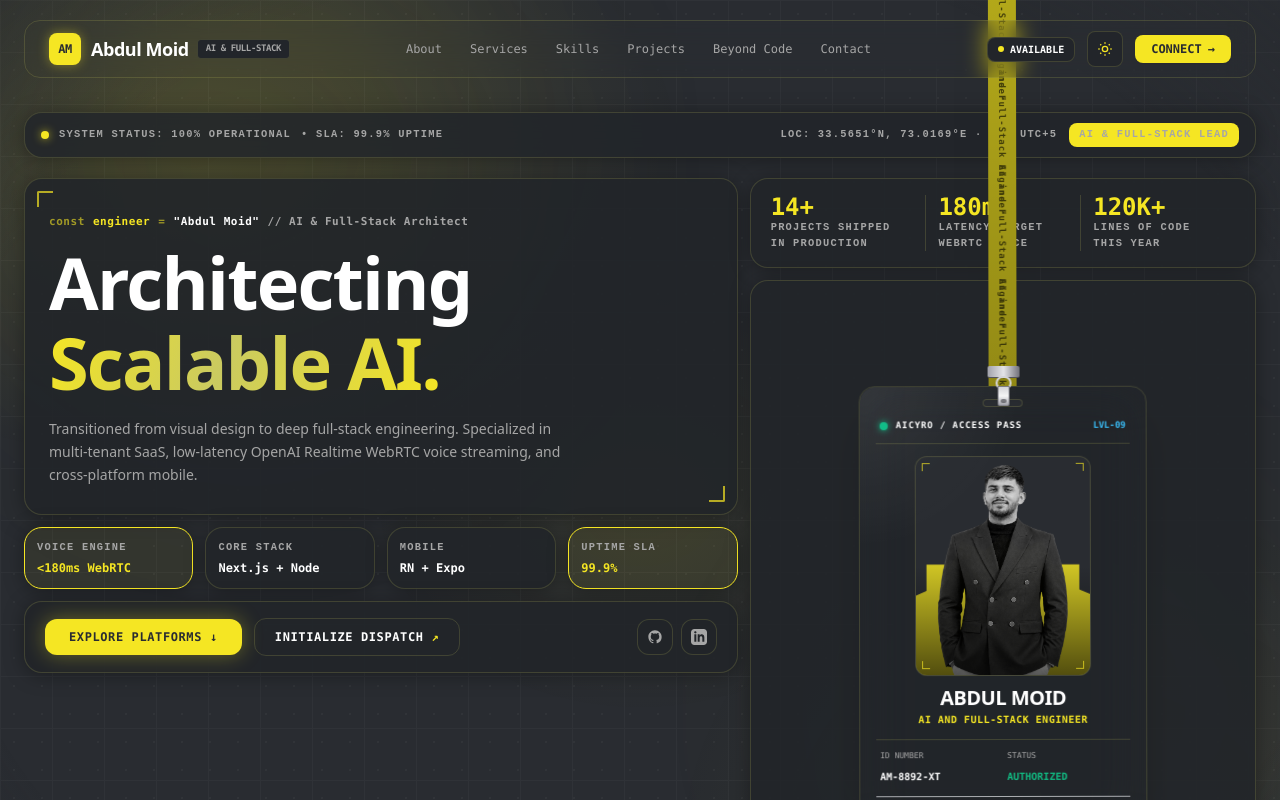
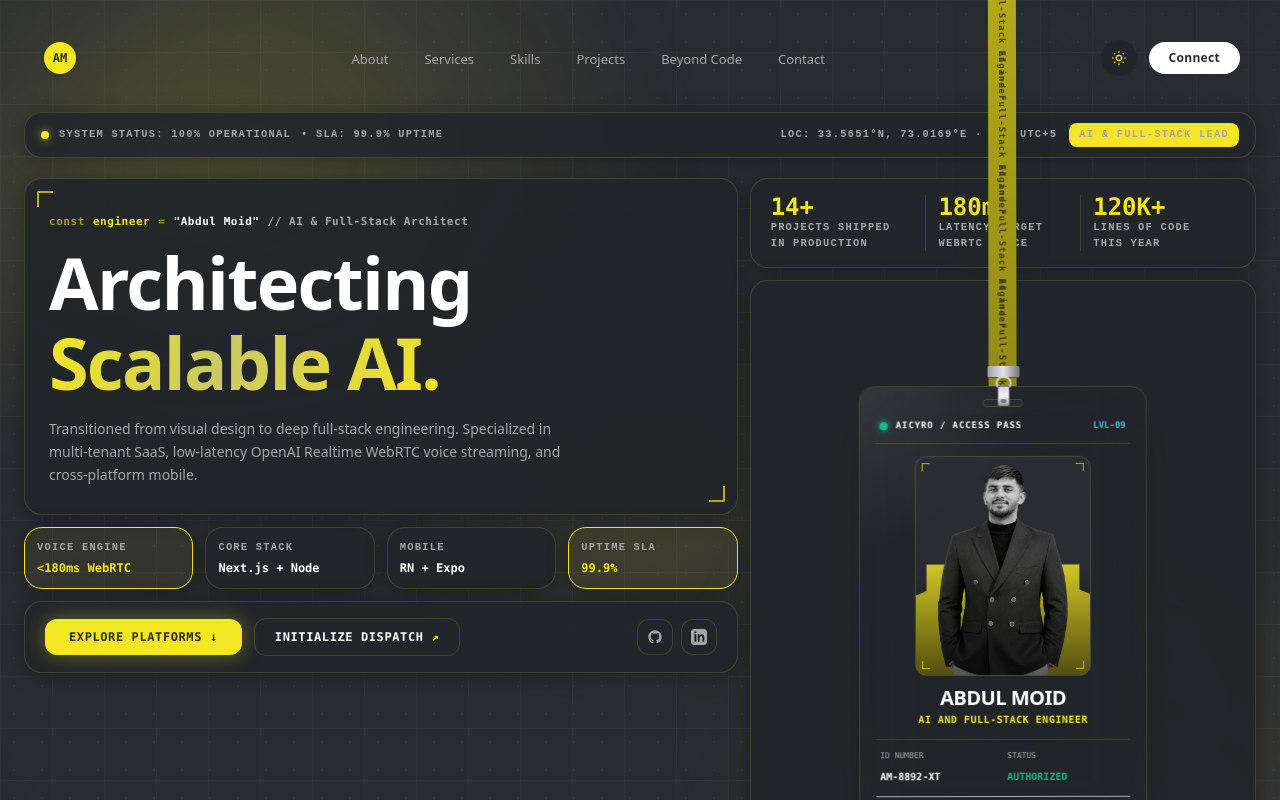
Before and after one commit to abdulmoiddd/Portfolio-Website, a Next.js app: page / in a window 1280 px wide. Shown: the top 800 px of the page. Built offline with nearby package versions, Linux system fonts and the light colour scheme.

Commit message:
feat(navbar): refine morphing pill on scroll, high-contrast cta, and mobile menu transitions

```diff
--- a/src/components/Essential/Navbar.jsx
+++ b/src/components/Essential/Navbar.jsx
@@ -12,6 +12,8 @@ export default function Navbar() {
   useEffect(() => {
     const handleScroll = () => {
       setIsScrolled(window.scrollY > 20);
+      // Optional: Close mobile menu when scrolling for a cleaner experience
+      if (window.scrollY > 20) setIsMobileMenuOpen(false);
     };
     window.addEventListener("scroll", handleScroll, { passive: true });
     return () => window.removeEventListener("scroll", handleScroll);
@@ -28,48 +30,39 @@ export default function Navbar() {
 
   return (
     <nav
-      className={`fixed w-full top-0 z-[100] transition-all duration-300 ${
-        isScrolled ? "pt-2.5 sm:pt-3.5" : "pt-4 sm:pt-5"
+      className={`fixed w-full top-0 z-[100] transition-all duration-500 ease-out ${
+        isScrolled ? "pt-4 sm:pt-6" : "pt-6 sm:pt-8"
       }`}
     >
-      <div
-        className={`mx-auto transition-all duration-300 ${
-          isScrolled ? "max-w-6xl px-4" : "max-w-7xl px-4 sm:px-6"
-        }`}
-      >
+      <div className="mx-auto max-w-7xl px-4 sm:px-6 relative">
+        {/* ── MAIN NAVBAR WRAPPER ── */}
         <div
-          className={`relative flex justify-between items-center transition-all duration-300 ${
+          className={`relative flex items-center justify-between transition-all duration-500 ease-out ${
             isScrolled
-              ? "bg-[var(--clr-surface-card)] backdrop-blur-xl border border-[var(--clr-border)] rounded-2xl py-2 px-4 sm:px-5 shadow-lg"
-              : "bg-[var(--clr-surface-card)]/80 backdrop-blur-md border border-[var(--clr-border)] rounded-2xl py-2.5 px-4 sm:px-6"
+              ? "mx-auto max-w-5xl bg-[var(--clr-surface-card)] backdrop-blur-xl border border-[var(--clr-border)] rounded-full py-2.5 px-3 shadow-[0_8px_32px_rgba(0,0,0,0.06)]"
+              : "bg-transparent border-transparent py-2 px-2 rounded-none"
           }`}
         >
           {/* Brand Logo */}
           <Link
             href="/"
-            className="interactive relative font-black tracking-tight cursor-pointer flex items-center gap-2.5 group"
+            className="group flex items-center gap-3 pl-2 sm:pl-3"
           >
-            <div className="w-8 h-8 rounded-lg bg-[var(--clr-accent)] flex items-center justify-center text-[var(--brand-charcoal)] font-mono font-black text-xs shadow-[0_0_12px_rgba(245,230,35,0.4)] group-hover:scale-105 transition-transform">
+            <div className="w-8 h-8 rounded-full bg-[var(--clr-accent)] flex items-center justify-center text-[var(--brand-charcoal)] font-mono font-bold text-xs shadow-sm group-hover:scale-105 transition-transform duration-300">
               AM
             </div>
-
-            <div className="flex items-center gap-2">
-              <span className="text-[var(--clr-ink)] font-black text-base sm:text-lg tracking-tight">
-                Abdul Moid
-              </span>
-              <span className="hidden md:inline-block px-2 py-0.5 rounded text-[9px] font-mono font-bold uppercase bg-[var(--clr-surface-sub)] text-[var(--clr-ink-muted)] border border-[var(--clr-border)]">
-                AI &amp; FULL-STACK
-              </span>
-            </div>
+            <span className="font-bold tracking-tight text-[var(--clr-ink)] text-base sm:text-lg hidden xs:block">
+              Abdul Moid
+            </span>
           </Link>
 
           {/* Desktop Navigation Links */}
-          <ul className="hidden lg:flex items-center space-x-1 font-mono text-xs">
+          <ul className="hidden lg:flex items-center gap-1">
             {navLinks.map((link) => (
               <li key={link.name}>
                 <Link
                   href={link.href}
-                  className="interactive px-3 py-1.5 rounded-lg text-[var(--clr-ink-muted)] hover:text-[var(--clr-ink)] hover:bg-[var(--clr-surface-sub)] transition-colors duration-150 flex items-center"
+                  className="px-4 py-2 rounded-full text-[13px] font-medium text-[var(--clr-ink-muted)] hover:text-[var(--clr-ink)] hover:bg-[var(--clr-surface-sub)] transition-all duration-200"
                 >
                   {link.name}
                 </Link>
@@ -78,17 +71,14 @@ export default function Navbar() {
           </ul>
 
           {/* Right Action Bar */}
-          <div className="flex items-center gap-2 sm:gap-3">
-            {/* Live Telemetry Pill */}
-            <div className="hidden sm:flex items-center gap-1.5 px-2.5 py-1 rounded-lg bg-[var(--clr-surface-sub)] border border-[var(--clr-border)] text-[10px] font-mono">
-              <span className="w-1.5 h-1.5 rounded-full bg-[var(--clr-accent)]" />
-              <span className="text-[var(--clr-ink)] font-semibold">AVAILABLE</span>
-            </div>
+          <div className="flex items-center gap-2 sm:gap-3 pr-1 sm:pr-2">
+
+
 
             {/* Theme Toggle Button */}
             <button
               onClick={toggleTheme}
-              className="interactive flex items-center justify-center w-8 h-8 sm:w-9 sm:h-9 rounded-lg bg-[var(--clr-surface-sub)] border border-[var(--clr-border)] text-[var(--clr-ink)] hover:border-[var(--clr-accent)] transition-colors"
+              className="flex items-center justify-center w-9 h-9 rounded-full bg-[var(--clr-surface-sub)] text-[var(--clr-ink)] hover:bg-[var(--clr-border)] hover:scale-105 transition-all duration-200"
               aria-label="Toggle Theme"
             >
               {theme === "light" ? (
@@ -105,19 +95,18 @@ export default function Navbar() {
               )}
             </button>
 
-            {/* Direct Connect CTA */}
+            {/* Direct Connect CTA - Solid High Contrast */}
             <Link
               href="#contact"
-              className="interactive inline-flex items-center gap-1.5 px-3.5 sm:px-4 py-1.5 rounded-lg bg-[var(--clr-accent)] text-[var(--brand-charcoal)] font-mono font-bold text-xs shadow-sm hover:shadow-[0_0_16px_rgba(245,230,35,0.4)] transition-all"
+              className="hidden sm:flex items-center justify-center gap-2 px-5 py-2 rounded-full bg-[var(--clr-ink)] text-[var(--clr-surface)] text-xs font-bold tracking-wide hover:scale-105 hover:shadow-[0_4px_14px_rgba(0,0,0,0.1)] transition-all duration-200"
             >
-              <span>CONNECT</span>
-              <span className="hidden sm:inline">→</span>
+              <span>Connect</span>
             </Link>
 
             {/* Mobile Menu Toggle */}
             <button
               onClick={() => setIsMobileMenuOpen(!isMobileMenuOpen)}
-              className="interactive lg:hidden flex items-center justify-center w-8 h-8 rounded-lg bg-[var(--clr-surface-sub)] border border-[var(--clr-border)] text-[var(--clr-ink)]"
+              className="lg:hidden flex items-center justify-center w-9 h-9 rounded-full bg-[var(--clr-surface-sub)] text-[var(--clr-ink)] hover:bg-[var(--clr-border)] transition-colors"
               aria-label="Toggle Mobile Menu"
             >
               {isMobileMenuOpen ? (
@@ -133,21 +122,34 @@ export default function Navbar() {
           </div>
         </div>
 
-        {/* Mobile Dropdown Menu */}
-        {isMobileMenuOpen && (
-          <div className="lg:hidden mt-2 p-4 rounded-xl bg-[var(--clr-surface-card)] border border-[var(--clr-border)] shadow-xl flex flex-col gap-2">
+        {/* ── MOBILE DROPDOWN MENU ── */}
+        <div
+          className={`lg:hidden absolute top-full left-4 right-4 mt-3 transition-all duration-300 ease-in-out origin-top ${
+            isMobileMenuOpen
+              ? "opacity-100 scale-y-100 translate-y-0 visible"
+              : "opacity-0 scale-y-95 -translate-y-4 invisible"
+          }`}
+        >
+          <div className="p-2 bg-[var(--clr-surface-card)] backdrop-blur-2xl border border-[var(--clr-border)] rounded-2xl shadow-2xl flex flex-col gap-1">
             {navLinks.map((link) => (
               <Link
                 key={link.name}
                 href={link.href}
                 onClick={() => setIsMobileMenuOpen(false)}
-                className="px-3 py-2 rounded-lg text-sm font-mono text-[var(--clr-ink-muted)] hover:text-[var(--clr-ink)] hover:bg-[var(--clr-surface-sub)]"
+                className="px-4 py-3 rounded-xl text-sm font-medium text-[var(--clr-ink-muted)] hover:text-[var(--clr-ink)] hover:bg-[var(--clr-surface-sub)] transition-colors"
               >
                 {link.name}
               </Link>
             ))}
+            <Link
+              href="#contact"
+              onClick={() => setIsMobileMenuOpen(false)}
+              className="mt-2 px-4 py-3 rounded-xl bg-[var(--clr-ink)] text-[var(--clr-surface)] text-center text-sm font-bold shadow-md"
+            >
+              Connect →
+            </Link>
           </div>
-        )}
+        </div>
       </div>
     </nav>
   );
```
